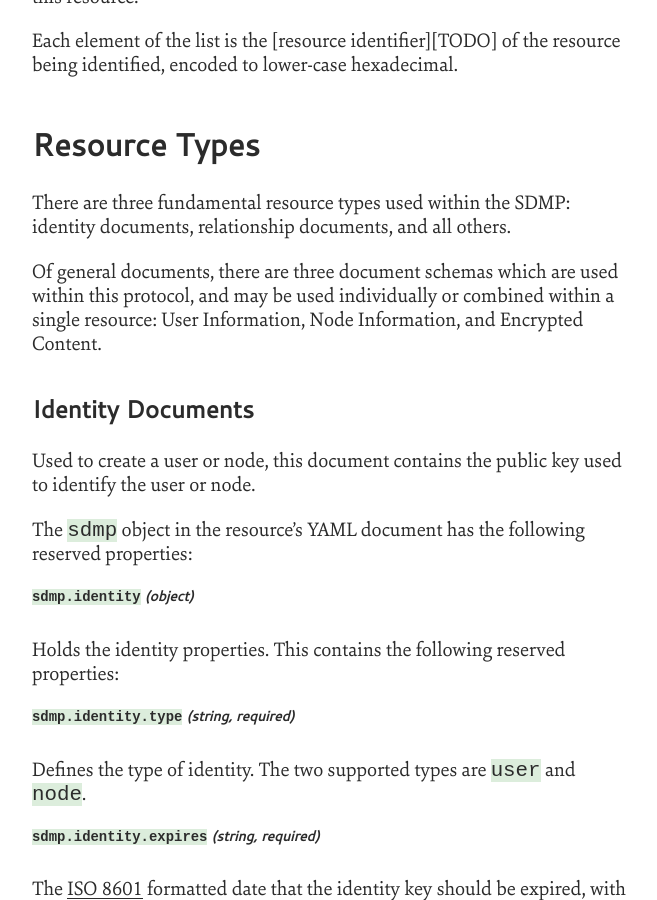
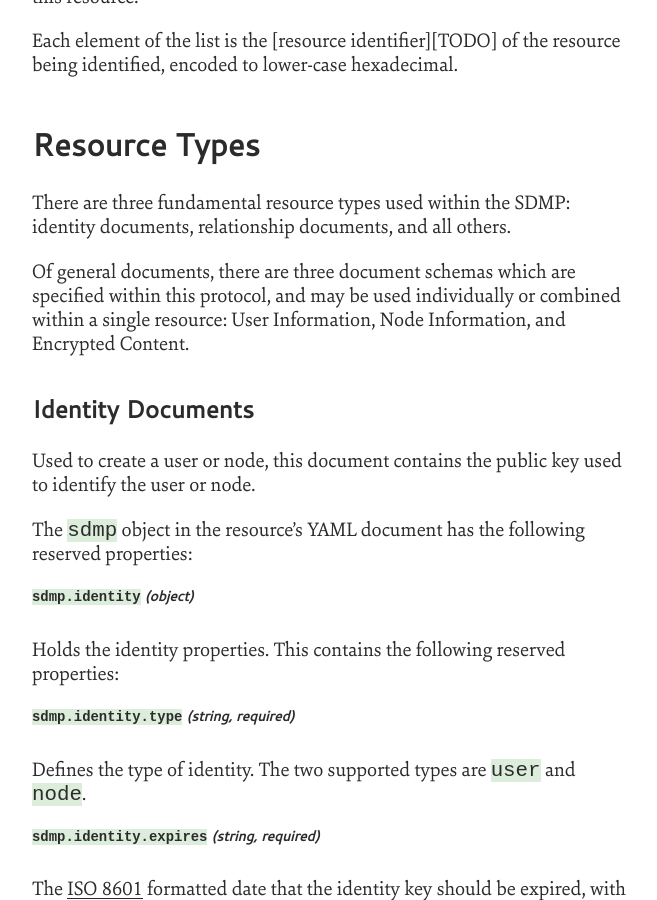
Before and after one commit to sdmp/sdmp.github.io, a Jekyll site: the page built from docs/resources/index.md, in a window 1280 px wide and 900 px high, scrolled down 1593 px. Shown: the whole window, without its empty margins (308-965 px from the left). Built offline with Jekyll 4.4.1, drawn with Linux system fonts in a browser that asks for light colours; some of the changed lines change nothing that is shown; some of the changed text lies outside the part shown.

Commit message:
Some words changes after proofreading.

```diff
--- a/docs/resources/index.md
+++ b/docs/resources/index.md
@@ -53,7 +53,7 @@
 There are three fundamental resource types used within the SDMP: identity documents, relationship documents,
 and all others.
 
-Of general documents, there are three document schemas which are used within this protocol, and may be used
+Of general documents, there are three document schemas which are specified within this protocol, and may be used
 individually or combined within a single resource: User Information, Node Information, and Encrypted Content.
 
 ### Identity Documents
@@ -320,7 +320,7 @@
 			This is an imagined *markdown* formatted thing, like a blog post or whatnot.
 	...
 
-An update to the previous resource, if it had two other versions:
+An update to the previous resource, if it had two existing versions:
 
 	---
 	sdmp:
@@ -353,7 +353,7 @@
 			- 615f92603372ae3fe302860098a019e15927551fee3b7a5179eecc0fe18760ba
 	...
 
-Mixing encrypted and visible content is allowed, but unlikely:
+Mixing encrypted and visible content is allowed:
 
 	---
 	sdmp:
```
